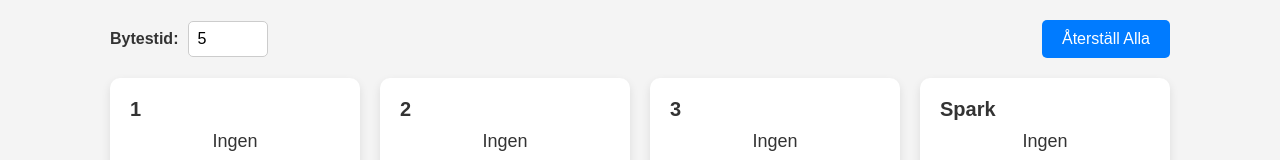
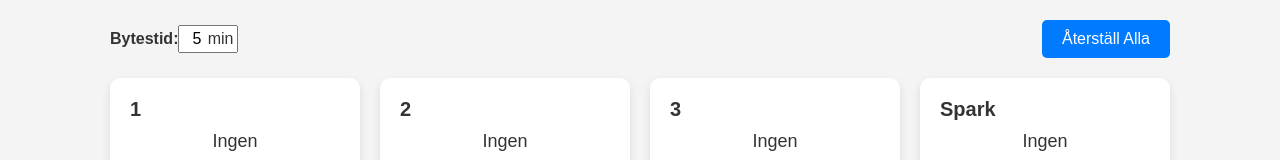
Before and after one commit to HampusAndersson01/BikeQueueWeb, a React (Create React App) app: page / in a window 1280 px wide. Shown: the top 160 px of the page. Built offline with nearby package versions, Linux system fonts and the light colour scheme.

Commit message:
V2.2 fixed minutes input with proper suffix

```diff
--- a/src/App.css
+++ b/src/App.css
@@ -103,7 +103,6 @@
     font-size: 16px; /* Adjust size as needed */
   }
 
-
   .timer {
     font-size: 20px;
     font-weight: bold;
@@ -135,6 +134,7 @@
     font-size: 16px;
   }
 
+
   /* Responsive Design */
   @media (max-width: 768px) {
     .bike-queue-container {
--- a/src/App.tsx
+++ b/src/App.tsx
@@ -2,6 +2,7 @@ import React, { useState } from "react";
 import { BikeQueueProvider, useBikeQueue } from "./components/BikeQueueContext";
 import BikeQueue from "./components/BikeQueue";
 import "./App.css"; // Ensure the CSS file is imported
+import MinutesInput from "./components/MinutesInput";
 
 const ResetButton: React.FC = () => {
   const { resetAll } = useBikeQueue();
@@ -28,11 +29,7 @@ const App: React.FC = () => {
           <div className="time-settings">
             <label>
               Bytestid:
-              <input
-                type="number"
-                value={minutes}
-                onChange={(e) => setMinutes(parseInt(e.target.value, 10))}
-              />
+                <MinutesInput value={minutes} onChange={setMinutes} />
             </label>
           </div>
           <div className="reset-button-container">
--- /dev/null
+++ b/src/components/MinutesInput.tsx
@@ -0,0 +1,43 @@
+import React, { useState } from 'react';
+
+interface MinutesInputProps {
+  value: number;
+  onChange: (value: number) => void;
+}
+
+const MinutesInput: React.FC<MinutesInputProps> = ({ value, onChange }) => {
+  const [inputValue, setInputValue] = useState(value.toString());
+
+  const handleChange = (event: React.ChangeEvent<HTMLInputElement>) => {
+    const newValue = event.target.value.replace(/\D/g, '');
+    if (newValue.length <= 2) {
+      setInputValue(newValue);
+      onChange(parseInt(newValue, 10) || 0);
+    }
+  };
+
+  return (
+    <div className="minutes-input" style={{ display: 'inline-flex', alignItems: 'center', position: 'relative' }}>
+      <input
+        type="text"
+        value={inputValue}
+        onChange={handleChange}
+        style={{ paddingRight: '35px', width: '60px', textAlign: 'right',lineHeight: "1.5",fontSize: "16px" }} // Adjust width and padding as needed
+      />
+      <span style={{
+        position: 'absolute',
+        right: '5px',
+        top: '50%',
+        transform: 'translateY(-50%)',
+        pointerEvents: 'none',
+        fontSize: '16px', // Adjust font size as needed
+        fontWeight: "100",
+        lineHeight: "1.5"
+      }}>
+        min
+      </span>
+    </div>
+  );
+};
+
+export default MinutesInput;
```
